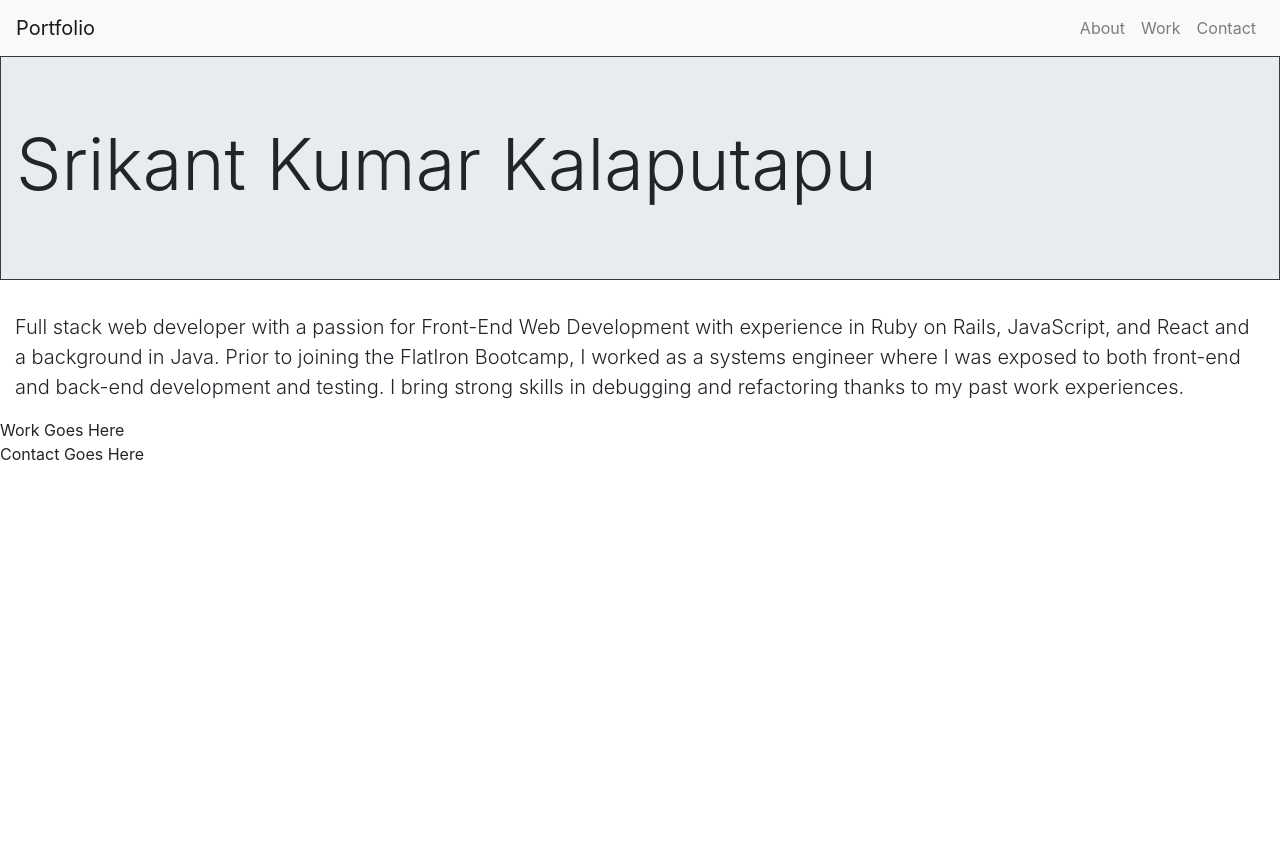
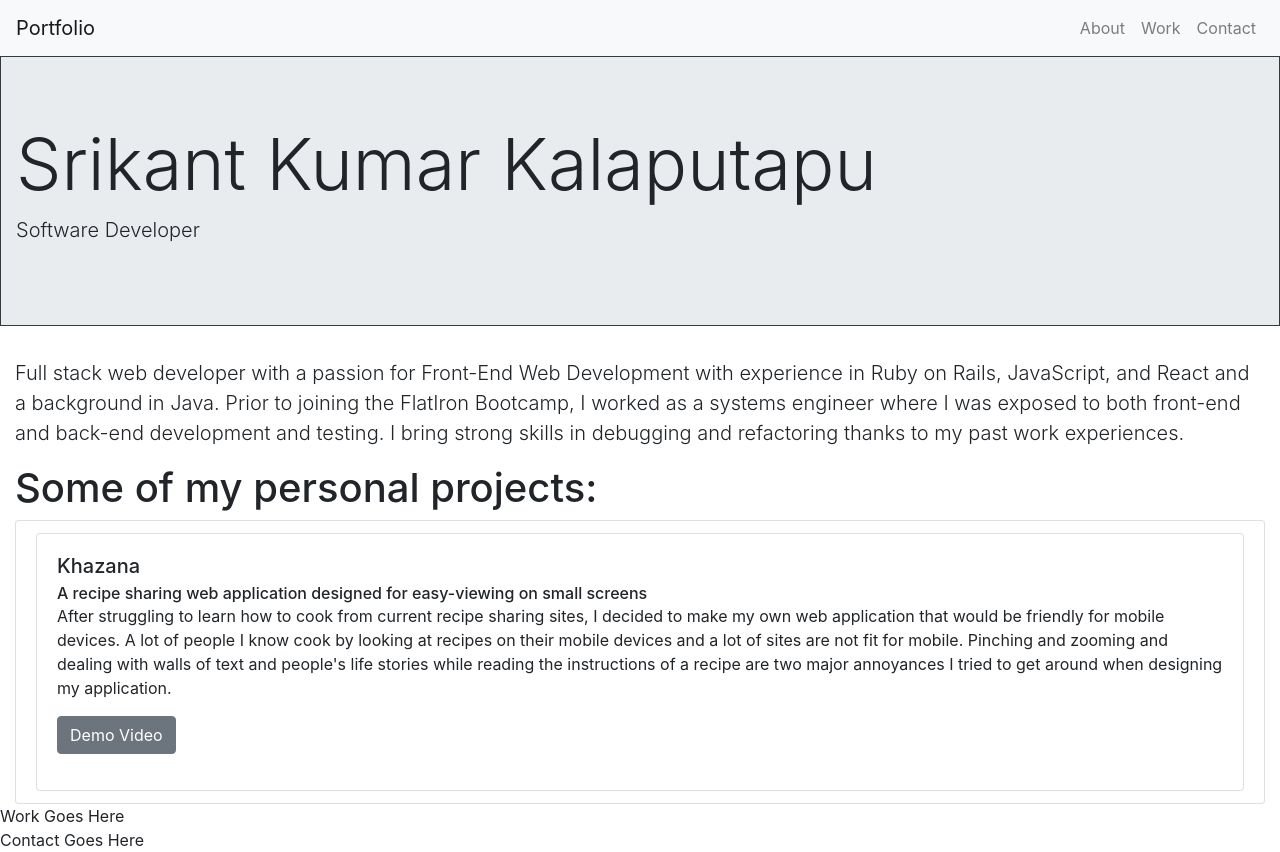
Before and after one commit to KSriki/Portfolio, a React app: page / in a window 1280 px wide. Before the commit the page ends 800 px from the top, so only its background shows below. Built offline with nearby package versions, Linux system fonts and the light colour scheme.

Commit message:
sections and youtube package

```diff
--- a/package.json
+++ b/package.json
@@ -43,6 +43,7 @@
     "css-loader": "^2.1.0",
     "react": "^16.7.0",
     "react-dom": "^16.7.0",
+    "react-youtube": "^7.8.0",
     "reactstrap": "^6.5.0",
     "style-loader": "^0.23.1"
   }
--- a/src/js/components/containers/WorkContainer.js
+++ b/src/js/components/containers/WorkContainer.js
@@ -1,6 +1,7 @@
 import React from 'react';
 
   import rs from 'reactstrap';
+import ProjectsList from '../presentational/ProjectsList';
 
 
   export default class WorkContainer extends React.Component {
@@ -11,7 +12,11 @@ import React from 'react';
     render(){
 
 
-        return (<div>Work Goes Here</div>);
+        return (<div>
+
+            <ProjectsList/>
+            Work Goes Here
+        </div>);
 
     }
 
--- a/src/js/components/presentational/Header.js
+++ b/src/js/components/presentational/Header.js
@@ -13,6 +13,7 @@ const Header = (props) => (
     <div> <Jumbotron fluid className="border border-dark">
     <Container fluid>
       <h1 className="display-3">Srikant Kumar Kalaputapu</h1>
+      <p className="lead"> Software Developer </p>
       {/* add logo */}
     </Container>
   </Jumbotron></div>
--- /dev/null
+++ b/src/js/components/presentational/ProjectCard.js
@@ -0,0 +1,41 @@
+import React from 'react';
+import { Card, CardImg, CardText, CardBody, Container,
+  CardTitle, CardSubtitle, Button,Collapse } from 'reactstrap';
+
+  //no conditional rendering needed since based on array and that array is never empty
+class ProjectCard extends React.Component {
+    constructor(props) {
+        super(props);
+        this.toggle = this.toggle.bind(this);
+        this.state = { collapse: false };
+      }
+
+      toggle() {
+        this.setState({ collapse: !this.state.collapse });
+      }
+    render(){
+
+        const proj = this.props.project;
+        return (
+            <div>
+            <Card>
+                {/* <CardImg top width="100%" src="https://placeholdit.imgix.net/~text?txtsize=33&txt=318%C3%97180&w=318&h=180" alt="Card image cap" /> */}
+                <CardBody>
+                <CardTitle>{proj.name}</CardTitle>
+                <CardSubtitle>{proj.tagline}</CardSubtitle>
+                <CardText>{proj.summary}</CardText>
+                <Button onClick={this.toggle} style={{ marginBottom: '1rem' }}>Demo Video</Button>
+                <Collapse isOpen={this.state.collapse}>
+                    <Container>
+                        {proj.demo}
+                    </Container>
+                </Collapse>
+                </CardBody>
+            </Card>
+            </div>
+        )
+
+    }
+}
+
+export default ProjectCard;
--- /dev/null
+++ b/src/js/components/presentational/ProjectsList.js
@@ -0,0 +1,33 @@
+import React from 'react';
+
+import ProjectCard from './ProjectCard';
+import { ListGroup, ListGroupItem, Container } from 'reactstrap';
+
+import projects from '../../constants/projects'
+
+  export default class ProjectsList extends React.Component {
+
+
+
+
+
+
+
+    render(){
+
+
+        return (<div>
+        <Container fluid>
+        <h1>Some of my personal projects: </h1>
+        <ListGroup>
+            {projects.map(project => {return (<ListGroupItem><ProjectCard key={project.name} project={project}/> </ListGroupItem> )})}
+
+
+
+        </ListGroup>
+        </Container>
+        </div>);
+
+    }
+
+}
--- /dev/null
+++ b/src/js/constants/projects.js
@@ -0,0 +1,19 @@
+
+
+
+
+
+
+
+const projects = [
+    {
+        name: "Khazana",
+        tagline: "A recipe sharing web application designed for easy-viewing on small screens",
+        summary: "After struggling to learn how to cook from current recipe sharing sites, I decided to make my own web application that would be friendly for mobile devices. A lot of people I know cook by looking at recipes on their mobile devices and a lot of sites are not fit for mobile. Pinching and zooming and dealing with walls of text and people's life stories while reading the instructions of a recipe are two major annoyances I tried to get around when designing my application.",
+        timeline: "2 weeks",
+        demo: "https://youtu.be/II1XP2efX54"
+    }
+]
+
+
+export default projects
```
Also changed, not shown: 1 other file (tests, documents, lock files or other folders).
